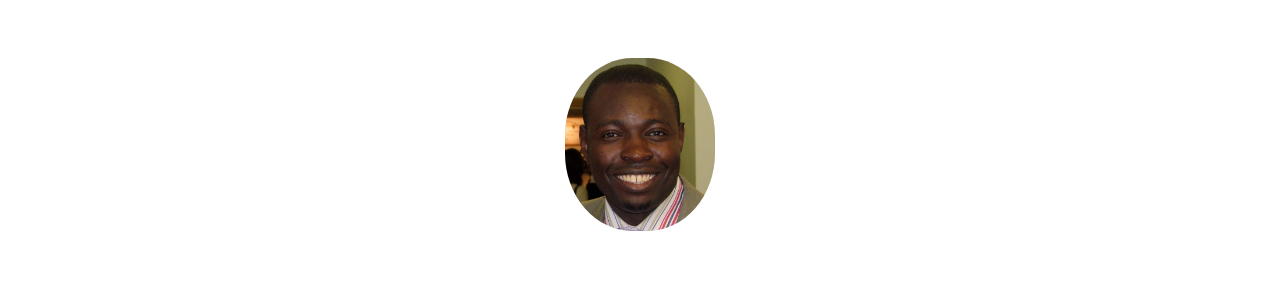
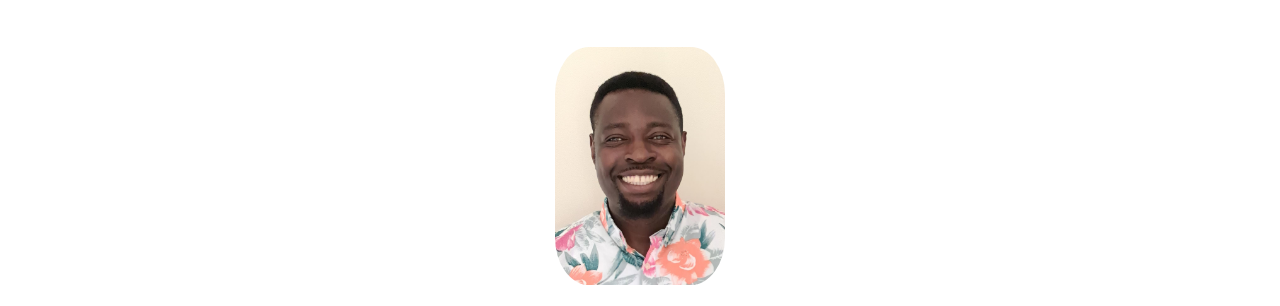
Before and after one commit to scarabeo7/My-Website, a Gatsby site: page / in a window 1280 px wide. Shown: the part 141-447 px from the top of the page. Built offline with nearby package versions, Linux system fonts and the light colour scheme; Gatsby itself is replaced by a stand-in of ours.

Commit message:
changed profile pics

```diff
--- a/src/pages/index.js
+++ b/src/pages/index.js
@@ -2,7 +2,7 @@ import React from "react";
 import Layout from "../components/layout";
 import Header from "../components/header";
 import * as css from "../styles/layout.module.css";
-import profile from "../images/image.jpeg";
+import profile from "../images/thumbnail.jpeg";
 
 //import Avatar from 'avataaars'
 /* eslint-disable */
--- a/src/styles/layout.module.css
+++ b/src/styles/layout.module.css
@@ -84,8 +84,8 @@ svg {
 }
 
 .image {
-  border-radius: 45%;
-  width: 150px;
+  border-radius: 20%;
+  width: 170px;
   display: block;
   margin-left: auto;
   margin-right: auto;
```
Also changed, not shown: src/images/thumbnail.jpeg (added).
